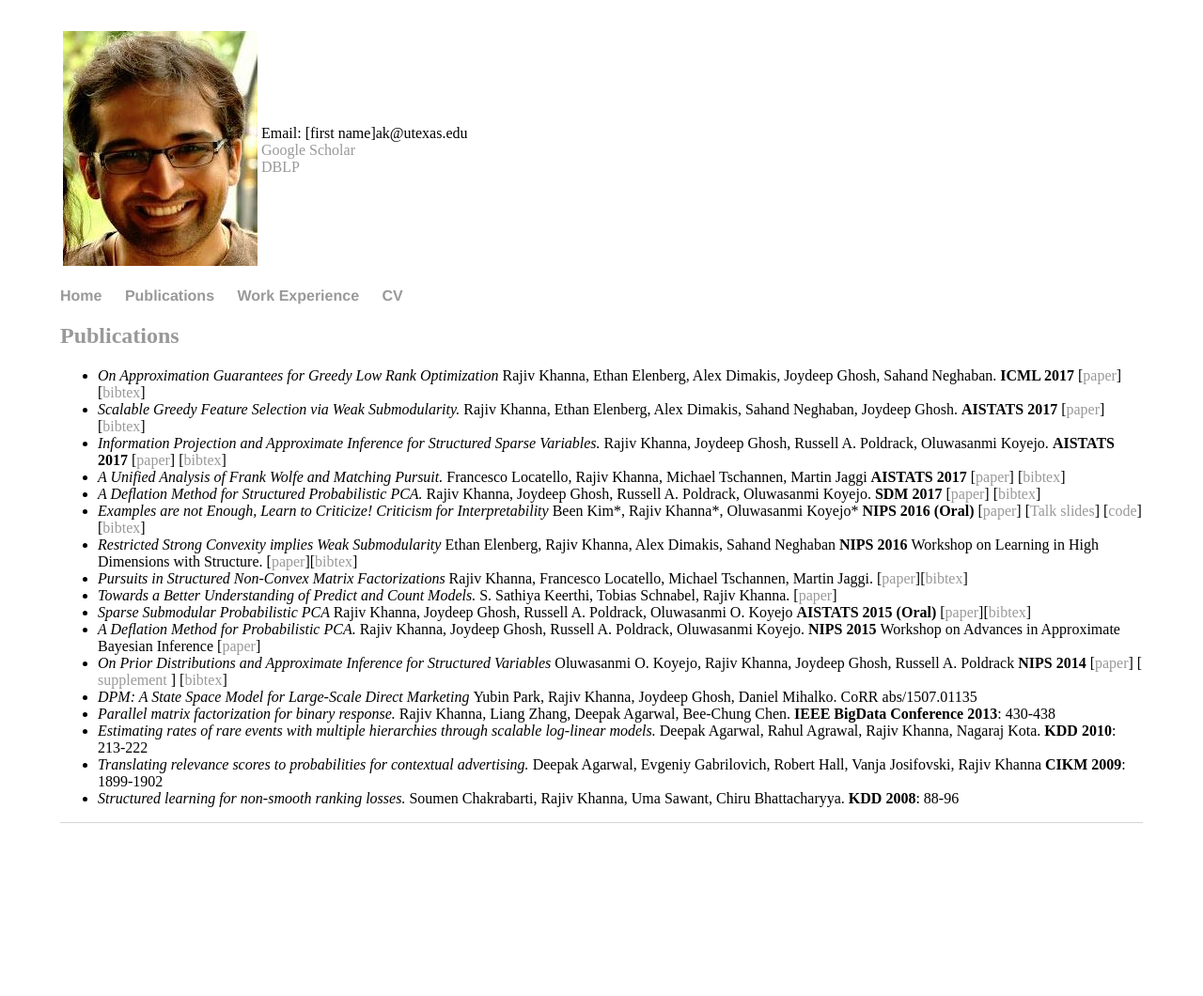
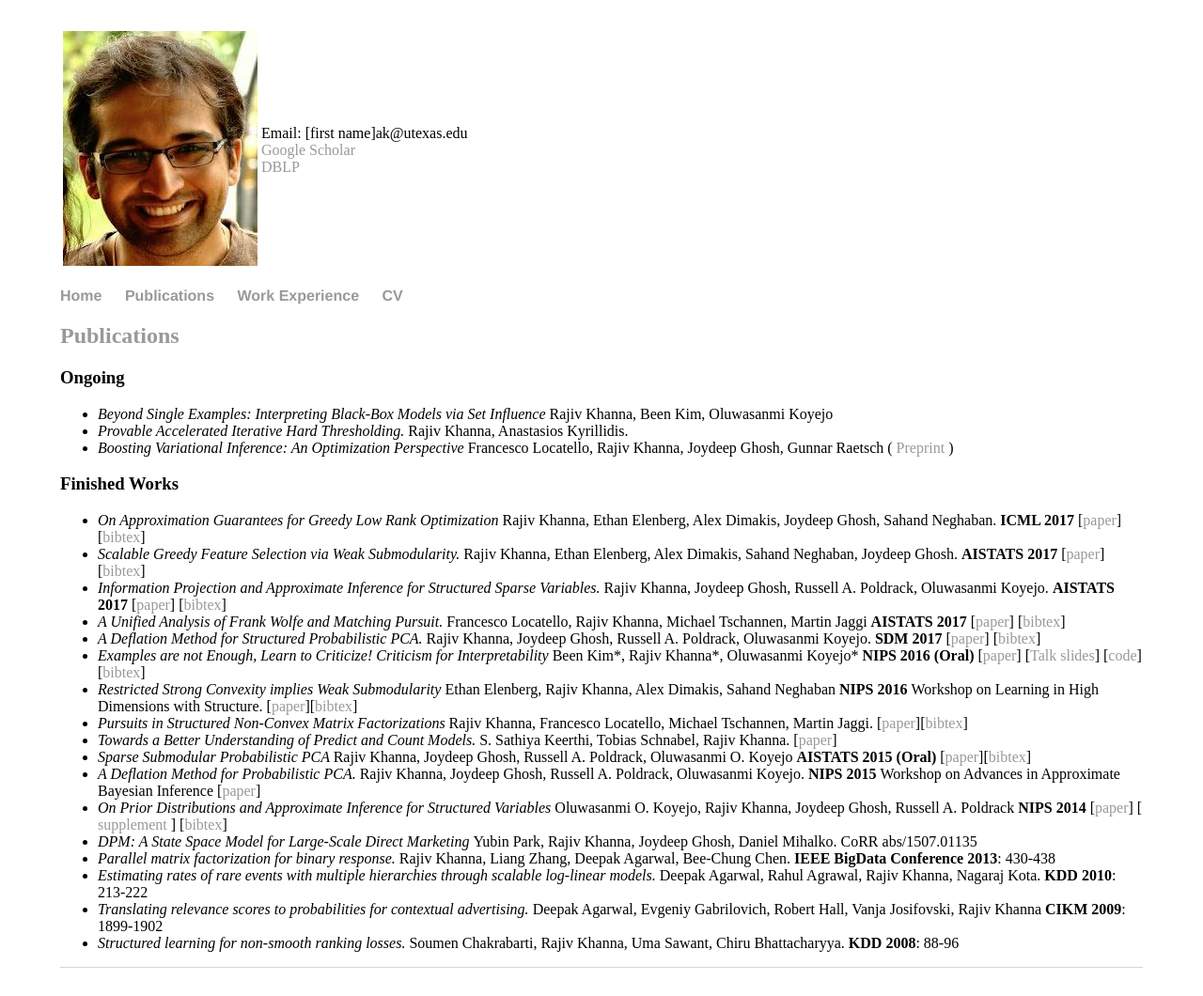
Before and after one commit to rjvak7/rjvak7.github.io, a Jekyll site: the page built from pubs.html, in a window 1280 px wide. Shown: the whole page at 94% size. Built offline with Jekyll 4.4.1, drawn with Linux system fonts in a browser that asks for light colours; before the commit the page ends 906 px from its top, so only the background shows below that.

Commit message:
update pubs

```diff
--- a/pubs.html
+++ b/pubs.html
@@ -4,7 +4,16 @@ title: Rajiv Khanna -- Publications
 ---
 
 <div >
+
 <h2> <a name="Pubs"> Publications </a> </h2>
+<h3> Ongoing </h3>
+<ul>
+<li> <i> Beyond Single Examples: Interpreting Black-Box Models via Set Influence </i> Rajiv Khanna, Been Kim, Oluwasanmi Koyejo </li>
+<li> <i>Provable Accelerated Iterative Hard Thresholding.</i> Rajiv Khanna, Anastasios Kyrillidis.  </li>
+<li> <i> Boosting Variational Inference: An Optimization Perspective </i> Francesco Locatello, Rajiv Khanna, Joydeep Ghosh, Gunnar Raetsch (<a href="https://arxiv.org/abs/1708.01733"> Preprint  </a>)</li>
+ </ul>
+<h3> Finished Works </h3>
+
 <ul>
 <li> <i> On Approximation Guarantees for Greedy Low Rank Optimization </i> Rajiv Khanna, Ethan Elenberg, Alex Dimakis,  Joydeep Ghosh, Sahand Neghaban. <b> ICML 2017 </b> [<a href="http://proceedings.mlr.press/v70/khanna17a.html">paper</a>] [<a href = javascript:showhide('distbib')>bibtex</a>]  <div id ="distbib" style="display:none">
 @article{Khanna:2017lowrank, <br>
```
